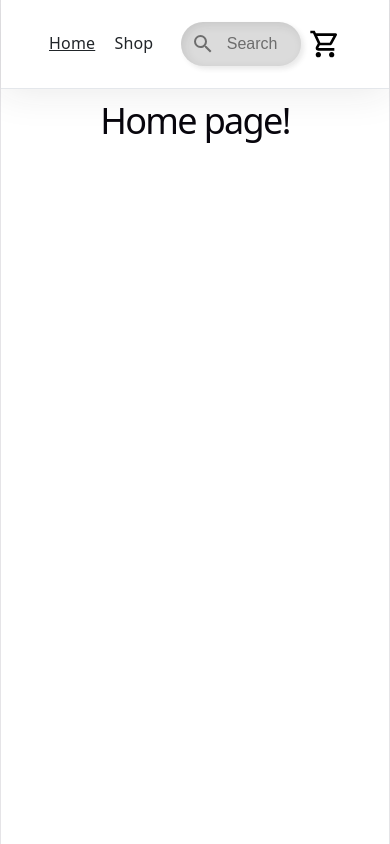
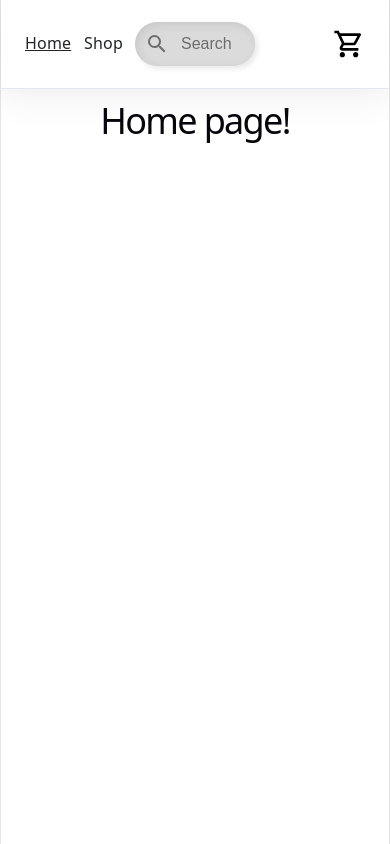
Before and after one commit to ryanertel1/odin-shop, a React (Vite) app: page / in a window 390 px wide. Built offline with nearby package versions, Linux system fonts and the light colour scheme.

Commit message:
Finalize navbar styling.

```diff
--- a/src/Styles/Cart.css
+++ b/src/Styles/Cart.css
@@ -3,7 +3,7 @@
     top: 0;
     left: 100%;
     height: 100vh;
-    background-color: lightgray;
+    background-color: rgb(226, 226, 226);
     padding: 2em;
     z-index: 1000;
     width: 200px;
--- a/src/Styles/Navbar.css
+++ b/src/Styles/Navbar.css
@@ -47,6 +47,9 @@ a {
 }
 
 .searchbar {
+    position: fixed;
+    left: 50%;
+    transform: translateX(-50%);
     --padding: 10px;
     border-radius: 25px;
     background: #dbdbdb;
@@ -91,3 +94,13 @@ a {
     font-size: 1.5rem;
     flex: none;
 }
+
+@media screen and (max-width: 450px) {
+    nav {
+        padding-inline: 1.5rem;
+    }
+
+    a {
+        padding-right: 0.8rem;
+    }
+}
```
